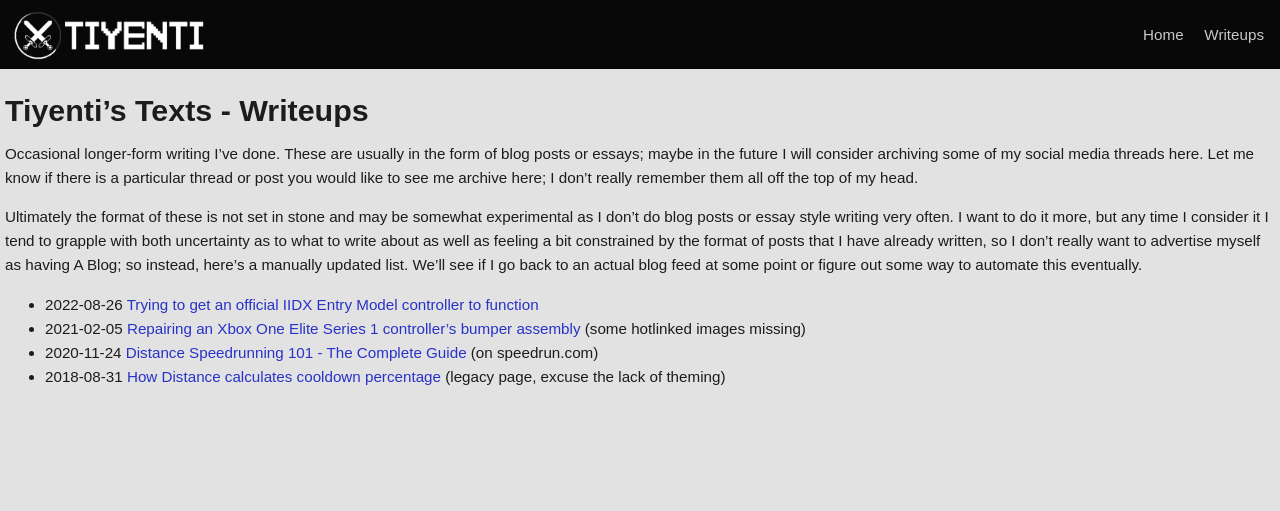
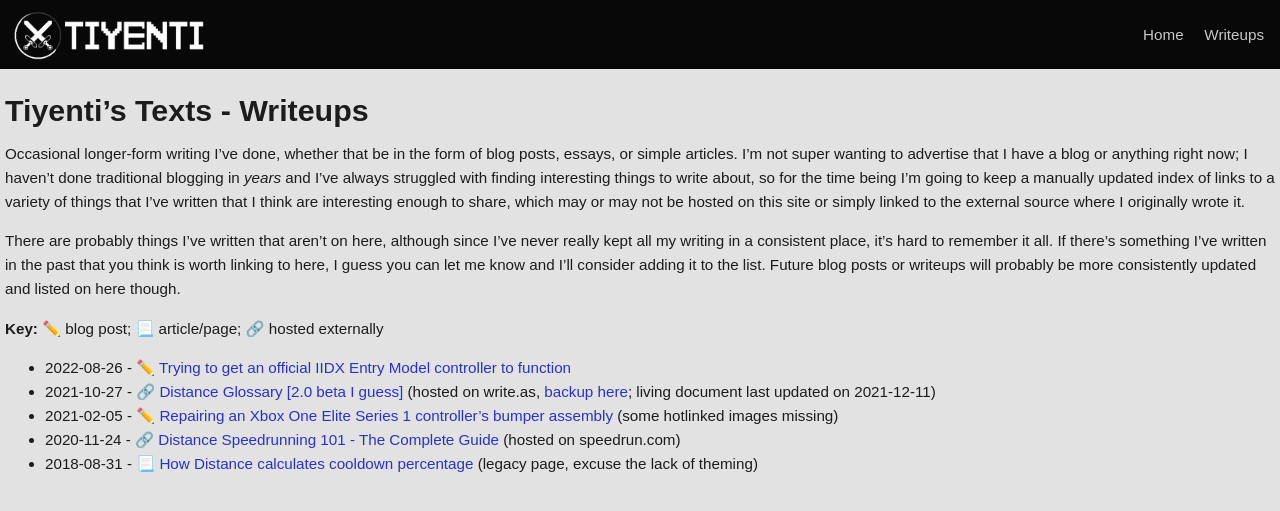
Before and after one commit to Tiyenti/Tiyenti.github.io, a Jekyll site: the page built from writeups.md, in a window 1280 px wide. Shown: the top 511 px of the page. Built offline with Jekyll 4.4.1, drawn with Linux system fonts in a browser that asks for light colours; our own code applies the rules of GitHub Pages for plain Markdown files.

Commit message:
more changes to writeups page

```diff
--- a/writeups.md
+++ b/writeups.md
@@ -1,16 +1,24 @@
 ---
 ---
 # Tiyenti's Texts - Writeups
-Occasional longer-form writing I've done. These are usually in the form of blog posts or essays; maybe in the future I will consider archiving
-some of my social media threads here. Let me know if there is a particular thread or post you would like to see me archive here; I don't really
-remember them all off the top of my head.
+Occasional longer-form writing I've done, whether that be in the form of blog posts, essays,
+or simple articles. I'm not super wanting to advertise that I have a
+blog or anything right now; I haven't done traditional blogging in *years* and I've always
+struggled with finding interesting things to write about, so for the time being I'm going to
+keep a manually updated index of links to a variety of things that I've written that I think
+are interesting enough to share, which may or may not be hosted on this site or simply linked to
+the external source where I originally wrote it.
 
-Ultimately the format of these is not set in stone and may be somewhat experimental as I don't do blog posts or essay style writing very often.
-I want to do it more, but any time I consider it I tend to grapple with both uncertainty as to what to write about as well as feeling a bit
-constrained by the format of posts that I have already written, so I don't really want to advertise myself as having A Blog; so instead, here's
-a manually updated list. We'll see if I go back to an actual blog feed at some point or figure out some way to automate this eventually.
+There are probably things I've written that aren't on here, although since I've never really kept
+all my writing in a consistent place, it's hard to remember it all. If there's something I've
+written in the past that you think is worth linking to here, I guess you can let me know and I'll
+consider adding it to the list. Future blog posts or writeups will probably be more consistently
+updated and listed on here though.
 
-* 2022-08-26 [Trying to get an official IIDX Entry Model controller to function](/2022/08/26/ttt-iidx-entrymodel-problems.html)
-* 2021-02-05 [Repairing an Xbox One Elite Series 1 controller's bumper assembly](/2021/02/05/xbox-controller-repair.html) (some hotlinked images missing)
-* 2020-11-24 [Distance Speedrunning 101 - The Complete Guide](https://www.speedrun.com/distance/guides/5k34r) (on speedrun.com)
-* 2018-08-31 [How Distance calculates cooldown percentage](/pages/legacy/cooldown.html) (legacy page, excuse the lack of theming)
+**Key:** ✏&#xFE0F; blog post; 📃 article/page; 🔗 hosted externally
+
+* 2022-08-26 - ✏&#xFE0F; [Trying to get an official IIDX Entry Model controller to function](/2022/08/26/ttt-iidx-entrymodel-problems.html)
+* 2021-10-27 - 🔗 [Distance Glossary [2.0 beta I guess]](https://write.as/cmuniw4uaai7i41h.md) (hosted on write.as, [backup here](/pages/distance-glossary.md); living document last updated on 2021-12-11)
+* 2021-02-05 - ✏&#xFE0F; [Repairing an Xbox One Elite Series 1 controller's bumper assembly](/2021/02/05/xbox-controller-repair.html) (some hotlinked images missing)
+* 2020-11-24 - 🔗 [Distance Speedrunning 101 - The Complete Guide](https://www.speedrun.com/distance/guides/5k34r) (hosted on speedrun.com)
+* 2018-08-31 - 📃 [How Distance calculates cooldown percentage](/pages/legacy/cooldown.html) (legacy page, excuse the lack of theming)
```
